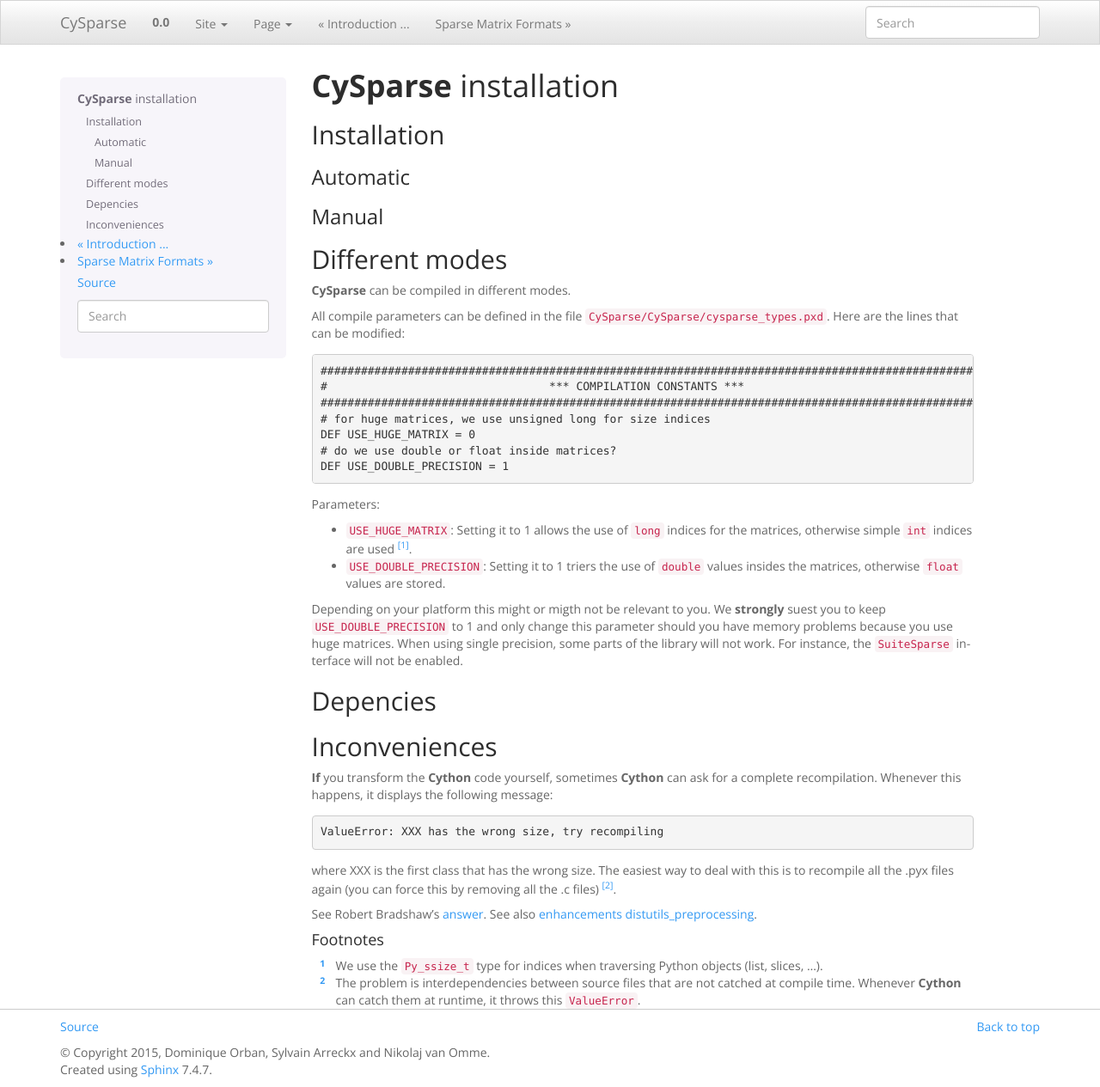
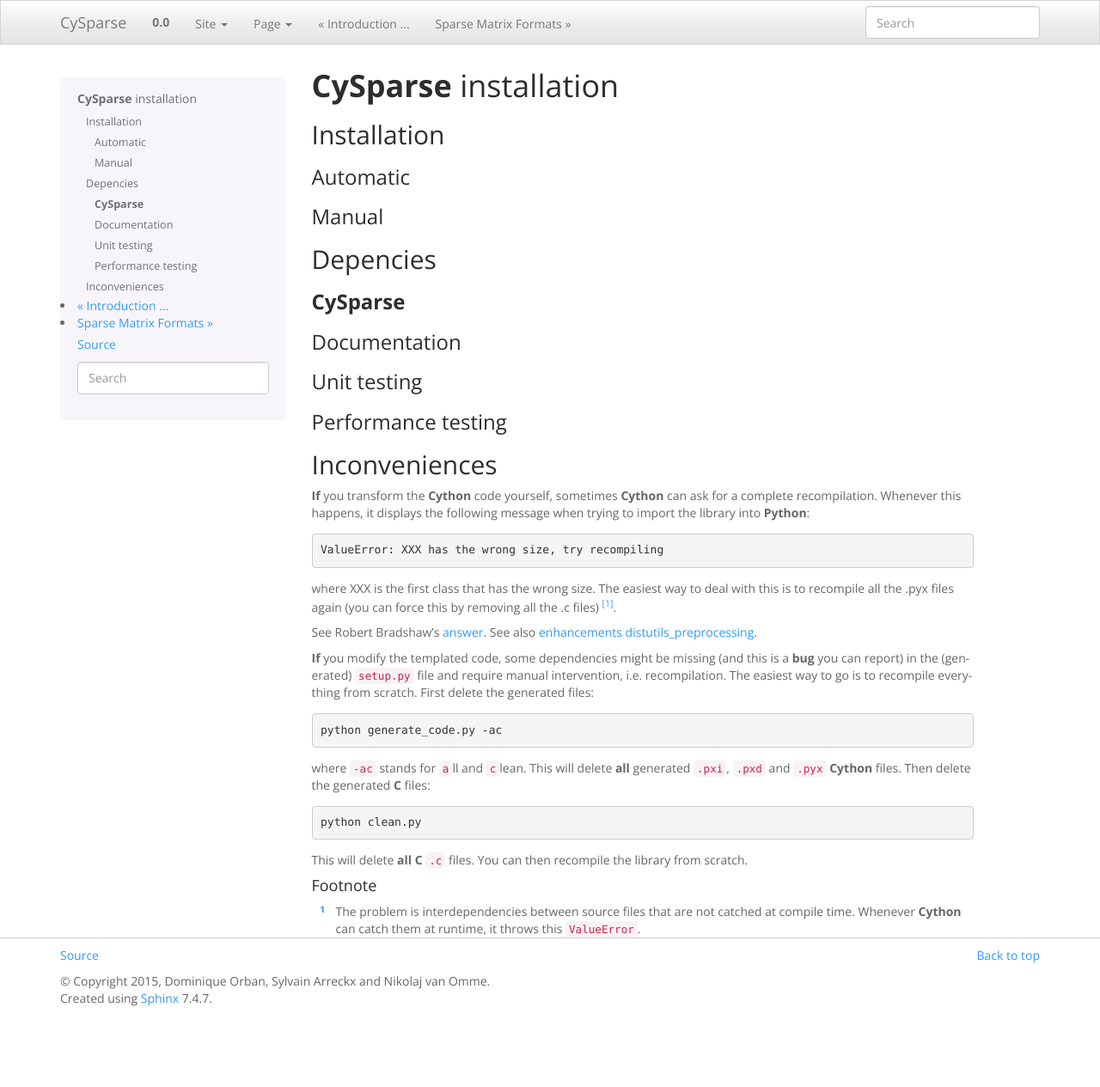
Before and after one commit to PythonOptimizers/cysparse, a Sphinx documentation site: the page built from doc/source/installation.rst, in a window 1280 px wide and 1265 px high. Shown: the whole window at 86% size. Built offline with Sphinx 7.4.7, drawn with Linux system fonts in a browser that asks for light colours.

Commit message:
added some documentation about inconveniences when compiling the lib

```diff
--- a/doc/source/cysparse_lib_mainteners.rst
+++ b/doc/source/cysparse_lib_mainteners.rst
@@ -159,11 +159,11 @@
 
 ..  raw:: html
 
-    <h3>Footnotes</3>
+    <h4>Footnotes</h4>
 
 ..  [#typed_variables] Use your intelligence and knowledge of :program:`Cython`. Know when it makes a difference to type a variable.
 
-..  [#use_C99_quick_justification] we use :program:`C99` for its superiority compared to :program:`ANSI C`. Among others:
+..  [#use_C99_quick_justification] we use :program:`C99` for its superiority compared to :program:`ANSI C` (:program:`C89` or :program:`C90` which is the same). Among others:
 
         - the INFINITY and NAN macros;
         - its complex types;
--- a/doc/source/installation.rst
+++ b/doc/source/installation.rst
@@ -14,39 +14,28 @@
 --------
 
 
-Different modes
-==================
-
-:program:`CySparse` can be compiled in different modes.
-
-All compile parameters can be defined in the file :file:`CySparse/CySparse/cysparse_types.pxd`. Here are the lines that can be modified:
-
-..  code-block:: text
-
-    #################################################################################################
-    #                                 *** COMPILATION CONSTANTS ***
-    #################################################################################################
-    # for huge matrices, we use unsigned long for size indices
-    DEF USE_HUGE_MATRIX = 0
-    # do we use double or float inside matrices?
-    DEF USE_DOUBLE_PRECISION = 1
-
-Parameters:
-
-* ``USE_HUGE_MATRIX``: Setting it to 1 allows the use of ``long`` indices for the matrices, otherwise simple ``int`` indices are used [#internal_python_size_type]_.
-* ``USE_DOUBLE_PRECISION``: Setting it to 1 triers the use of ``double`` values insides the matrices, otherwise ``float`` values are stored.
-
-Depending on your platform this might or migth not be relevant to you. We **strongly** suest you to keep ``USE_DOUBLE_PRECISION`` to 1 and only change this parameter should you have memory problems
-because you use huge matrices. When using single precision, some parts of the library will not work. For instance, the ``SuiteSparse`` interface will not be enabled.
-
 
 Depencies
 ============
 
+:program:`CySparse`
+---------------------
+
+Documentation
+-----------------
+
+Unit testing
+------------
+
+
+Performance testing
+----------------------
+
 Inconveniences
 ==============
 
-**If** you transform the :program:`Cython` code yourself, sometimes :program:`Cython` can ask for a complete recompilation. Whenever this happens, it displays the following message:
+**If** you transform the :program:`Cython` code yourself, sometimes :program:`Cython` can ask for a complete recompilation. Whenever this happens, it displays the following message when trying to import the library
+into :program:`Python`:
 
 ..  code-block:: bash
 
@@ -58,12 +47,25 @@
 See Robert Bradshaw's `answer <https://groups.google.com/forum/?hl=en#!topic/cython-users/cOAVM0whJkY>`_.
 See also `enhancements distutils_preprocessing <https://github.com/cython/cython/wiki/enhancements-distutils_preprocessing>`_.
 
+**If** you modify the templated code, some dependencies might be missing (and this is a **bug** you can report) in the (generated) ``setup.py`` file and require manual intervention, i.e. recompilation. The easiest way to go is to recompile everything from scratch. First delete the generated files:
+
+..  code-block:: bash
+
+    python generate_code.py -ac
+
+where ``-ac`` stands for ``a``\ll and ``c``\lean. This will delete **all** generated ``.pxi``, ``.pxd`` and ``.pyx`` :program:`Cython` files. Then delete the generated :program:`C` files:
+
+..  code-block:: bash
+
+    python clean.py
+
+This will delete **all** :program:`C` ``.c`` files. You can then recompile the library from scratch.
+
+
 
 ..  raw:: html
 
-    <h4>Footnotes</h4>
+    <h4>Footnote</h4>
 
 
-..  [#internal_python_size_type] We use the ``Py_ssize_t`` type for indices when traversing Python objects (list, slices, ...).
-
 ..  [#cython_try_recompiling] The problem is interdependencies between source files that are not catched at compile time. Whenever :program:`Cython` can catch them at runtime, it throws this ``ValueError``.
```
